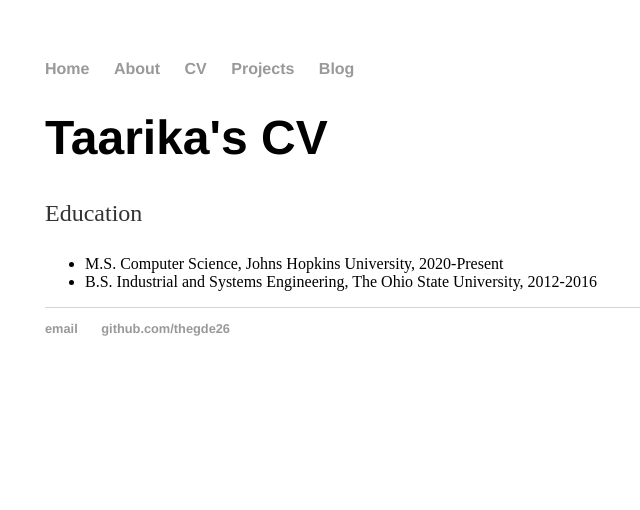
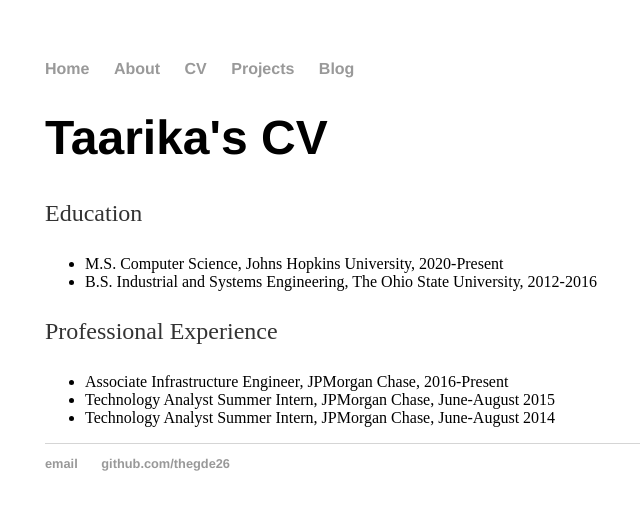
Before and after one commit to thegde26/thegde26.github.io, a Jekyll site: the page built from cv/index.html, in a window 1280 px wide. Shown: the top 510 px of the page, without its empty margins (147-787 px from the left). Built offline with Jekyll 4.4.1, drawn with Linux system fonts in a browser that asks for light colours.

Commit message:
Update index.html

```diff
--- a/cv/index.html
+++ b/cv/index.html
@@ -9,3 +9,10 @@
   <li>M.S. Computer Science, Johns Hopkins University, 2020-Present</li>
   <li>B.S. Industrial and Systems Engineering, The Ohio State University, 2012-2016</li>
 </ul>
+
+<p>Professional Experience</p>
+<ul>
+  <li>Associate Infrastructure Engineer, JPMorgan Chase, 2016-Present</li>
+  <li>Technology Analyst Summer Intern, JPMorgan Chase, June-August 2015</li>
+  <li>Technology Analyst Summer Intern, JPMorgan Chase, June-August 2014</li>
+</ul>
```
